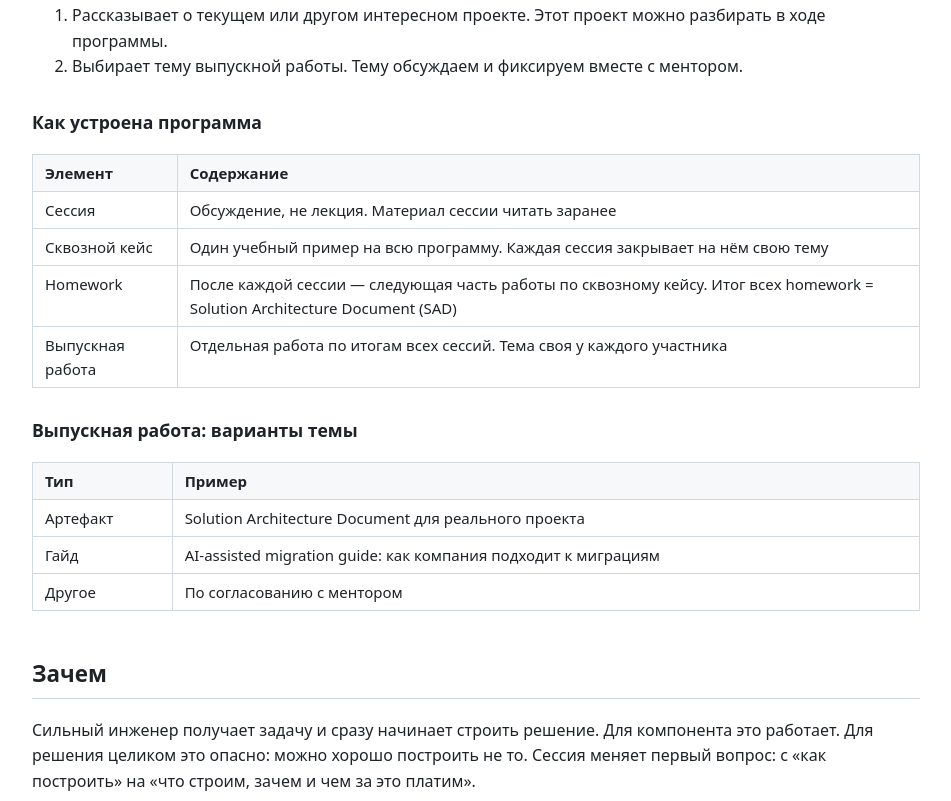
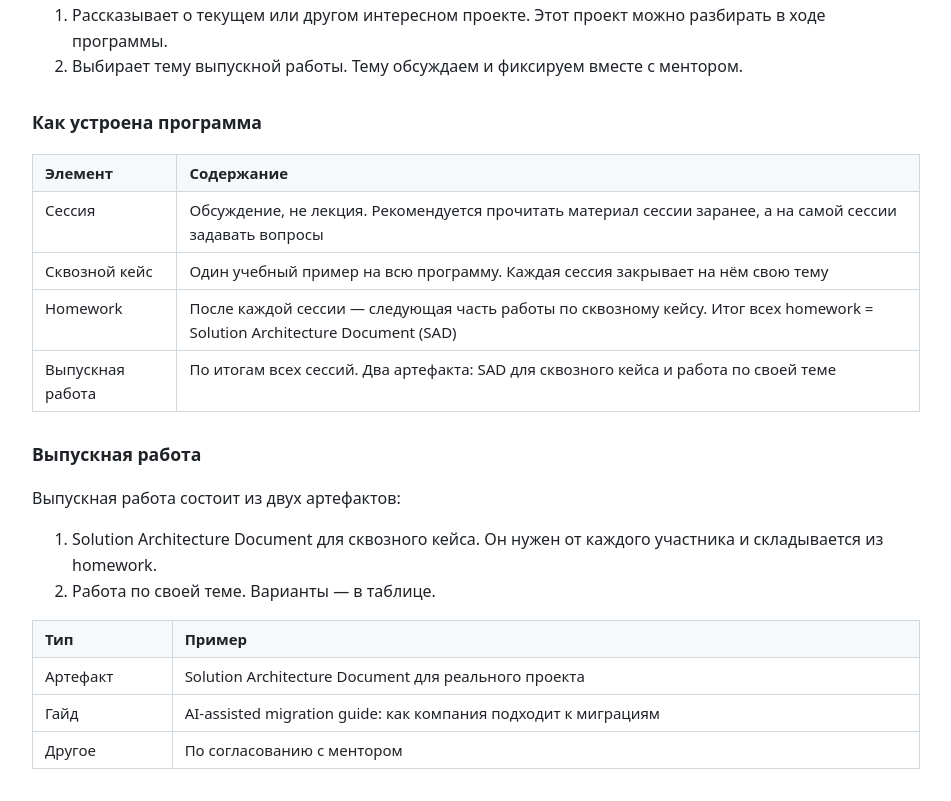
Before and after one commit to natmasslove/sas-materials, a plain HTML site: page html/session-01.html in a window 1280 px wide. Shown: the part 397-1198 px from the top of the page, without its empty margins (164-1115 px from the left). Drawn offline with Linux system fonts and the light colour scheme.

Commit message:
Session 1: soften wording for mentees; graduate work includes SAD for the case
Co-Authored-By: Claude Fable 5.2 <noreply@anthropic.com>

```diff
--- a/html/session-01.html
+++ b/html/session-01.html
@@ -30,7 +30,7 @@
 <tbody>
 <tr>
 <td>Сессия</td>
-<td>Обсуждение, не лекция. Материал сессии читать заранее</td>
+<td>Обсуждение, не лекция. Рекомендуется прочитать материал сессии заранее, а на самой сессии задавать вопросы</td>
 </tr>
 <tr>
 <td>Сквозной кейс</td>
@@ -42,11 +42,16 @@
 </tr>
 <tr>
 <td>Выпускная работа</td>
-<td>Отдельная работа по итогам всех сессий. Тема своя у каждого участника</td>
+<td>По итогам всех сессий. Два артефакта: SAD для сквозного кейса и работа по своей теме</td>
 </tr>
 </tbody>
 </table></div>
-<h3>Выпускная работа: варианты темы</h3>
+<h3>Выпускная работа</h3>
+<p>Выпускная работа состоит из двух артефактов:</p>
+<ol>
+<li>Solution Architecture Document для сквозного кейса. Он нужен от каждого участника и складывается из homework.</li>
+<li>Работа по своей теме. Варианты — в таблице.</li>
+</ol>
 <div class="table"><table>
 <thead>
 <tr>
```
Also changed, not shown: 2 other files.
